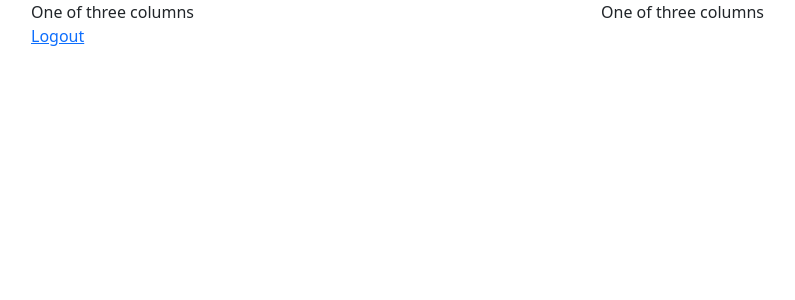
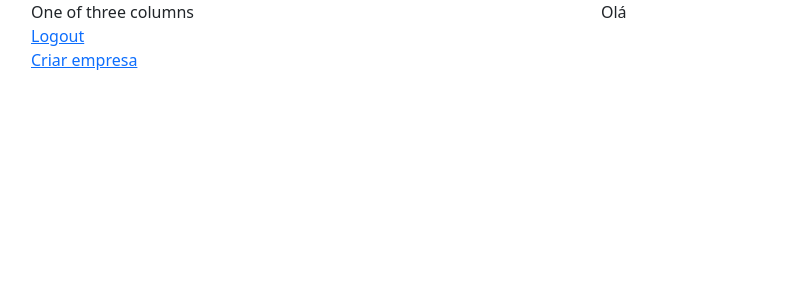
Before and after one commit to LeonePSM/gestao_rh, a Django app: page / in a window 1280 px wide. Shown: the top 300 px of the page, without its empty margins (51-846 px from the left). Run offline with Django 4.2, Linux system fonts and the light colour scheme; the visitor is signed in with stand-in values (Sample User, id 1); data that the repository does not hold is empty; some libraries are stand-ins or nearby versions.

Commit message:
Adicionando Crud Empresa

```diff
--- a/apps/core/templates/core/index.html
+++ b/apps/core/templates/core/index.html
@@ -6,8 +6,15 @@
       One of three columns
     </div>
     <div class="col-sm">
-      One of three columns
+      Olá {{ usuario.funcionario.nome }}
     </div>
     <a href="{% url 'logout' %}">Logout</a>
-  </div>
+         {% if usuario.funcionario.empresa %}
+
+            <a href="{% url 'edit empresa' usuario.funcionario.empresa.id %}">Editar empresa</a>
+         {% else %}
+            <a href="{% url 'create empresa' %}">Criar empresa</a>
+         {% endif %}
+
+     </div>
 {% endblock %}
--- a/apps/core/views.py
+++ b/apps/core/views.py
@@ -1,6 +1,9 @@
 from django.shortcuts import render
 from django.contrib.auth.decorators import login_required
+from apps.funcionarios.models import Funcionario
 
 @login_required
 def home(request):
-    return render(request, 'core/index.html')
+    data = {}
+    data['usuario'] = request.user
+    return render(request, 'core/index.html', data)
--- a/apps/empresas/models.py
+++ b/apps/empresas/models.py
@@ -1,4 +1,5 @@
 from django.db import models
+from django.urls import reverse
 
 
 class Empresa(models.Model):
@@ -6,3 +7,6 @@ class Empresa(models.Model):
 
     def __str__(self):
         return self.nome
+
+    def get_absolute_url(self):
+        return reverse('home')
--- /dev/null
+++ b/apps/empresas/urls.py
@@ -0,0 +1,8 @@
+from django.urls import path, include
+from .views import EmpresaCreate, EmpresaEdit
+
+urlpatterns = [
+    path('novo', EmpresaCreate.as_view(), name='create empresa'),
+    path('editar/<int:pk>',
+         EmpresaEdit.as_view(), name='edit empresa'),
+]
--- a/apps/funcionarios/models.py
+++ b/apps/funcionarios/models.py
@@ -8,7 +8,8 @@ class Funcionario(models.Model):
     nome = models.CharField(max_length=100)
     user = models.OneToOneField(User, on_delete=models.PROTECT)
     departamentos = models.ManyToManyField(Departamento)
-    empresa = models.ForeignKey(Empresa, on_delete=models.PROTECT)
+    empresa = models.ForeignKey(Empresa,
+                                on_delete=models.PROTECT, null=True, blank=True)
 
     def __str__(self):
         return self.nome
--- a/gestao_rh/urls.py
+++ b/gestao_rh/urls.py
@@ -4,6 +4,7 @@ from django.urls import path, include
 urlpatterns = [
     path('', include('apps.core.urls')),
     path('funcionarios/', include('apps.funcionarios.urls')),
+    path('empresas/', include('apps.empresas.urls')),
     path('admin/', admin.site.urls),
     path('accounts/', include('django.contrib.auth.urls')),
 
```
Also changed, not shown: apps/empresas/templates/empresas/empresa_form.html (added, +9 -0 lines), apps/empresas/views.py (+20 -2 lines), apps/funcionarios/migrations/0004_alter_funcionario_empresa.py (added).
